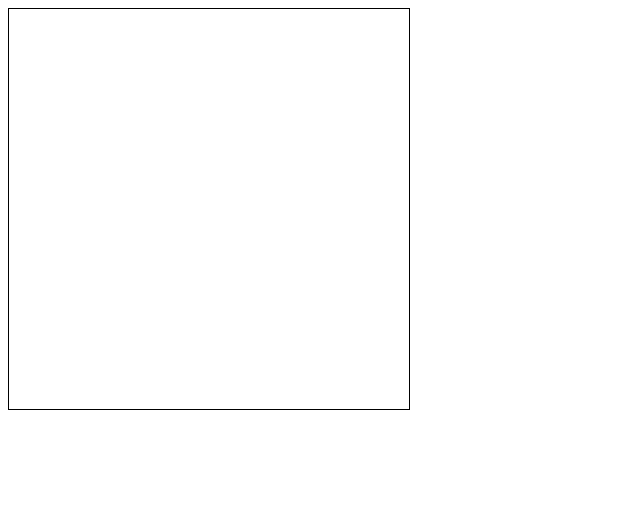
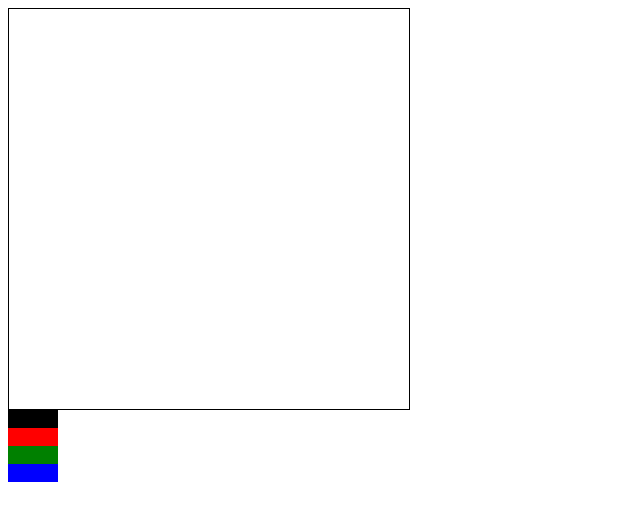
Before and after one commit to snakemode/snake-canvas, a website with bundled scripts: page src/index.html in a window 1280 px wide. Shown: the whole page, without its empty margins (0-640 px from the left). Built offline with nearby package versions, Linux system fonts and the light colour scheme.

Commit message:
Better demo in repo.

```diff
--- a/package.json
+++ b/package.json
@@ -1,6 +1,6 @@
 {
   "name": "@snakemode/snake-canvas",
-  "version": "1.0.4",
+  "version": "1.0.5",
   "description": "A drawable canvas for your HTML!",
   "main": "src/DrawableCanvasElement.js",
   "directories": {
--- a/src/index.html
+++ b/src/index.html
@@ -1,16 +1,32 @@
 <html>
+
 <head>
     <title>Example</title>
     <style>
         canvas {
             touch-action: none;
         }
+
+        .palette {
+            width: 50px;
+            height: 50px;
+            border-radius: 50%;
+        }
     </style>
     <script src="/index.js" type="module"></script>
 </head>
+
 <body>
 
     <canvas id="foo" style="border: 1px solid black;" width="400" height="400"></canvas>
+    <div id="paletteId" class="palette">
+        <div style="background-color: black;">&nbsp;</div>
+        <div style="background-color: red;">&nbsp;</div>
+        <div style="background-color: green;">&nbsp;</div>
+        <div style="background-color: blue;">&nbsp;</div>
+        <div style="background-color: white;">&nbsp;</div>
+    </div>
 
 </body>
+
 </html>
--- a/src/index.js
+++ b/src/index.js
@@ -1,3 +1,3 @@
 import { DrawableCanvasElement } from "./DrawableCanvasElement.js";
 
-const canvas = new DrawableCanvasElement("foo").onNotification((evt) => console.log(evt));
+const canvas = new DrawableCanvasElement("foo").registerPaletteElements("paletteId").onNotification((evt) => console.log(evt));
```
